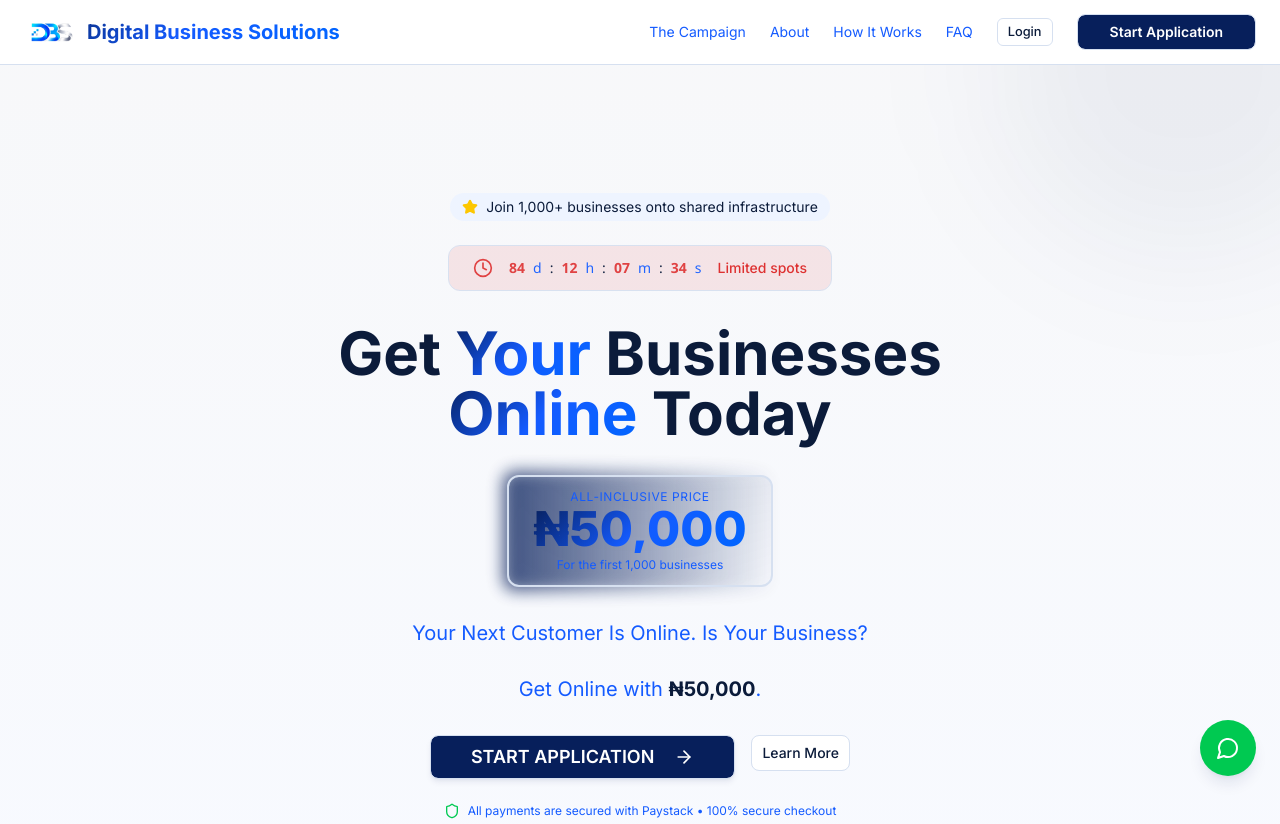
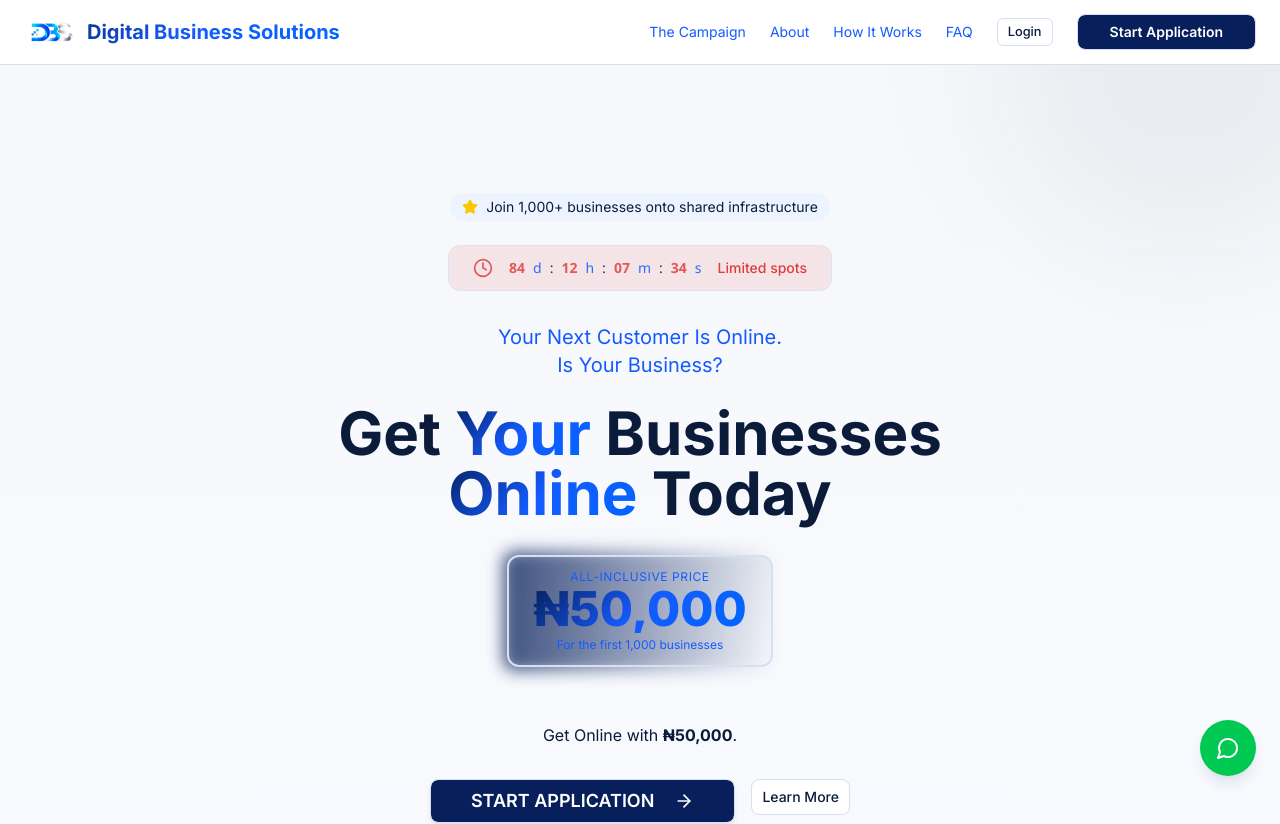
Before and after one commit to cyberdominion/digital-business-solutions, a Next.js app: page / in a window 1280 px wide. Shown: the top 824 px of the page. Built offline with nearby package versions, Linux system fonts and the light colour scheme.

Commit message:
Caption Shift

```diff
--- a/src/app/page.tsx
+++ b/src/app/page.tsx
@@ -102,6 +102,12 @@ export default function RootPage() {
                 <CountdownTimer />
               </div>
 
+              <p className="text-xl text-muted-foreground mt-6 max-w-2xl mx-auto animation-fade-in">
+                Your Next Customer Is Online.
+                <br></br>Is Your Business?
+                <br></br>
+              </p>
+
               <h1 className="text-4xl md:text-5xl lg:text-6xl font-bold mt-6 animation-fade-in text-balance">
 
 
@@ -114,9 +120,8 @@ export default function RootPage() {
                 <PriceDisplay />
               </div>
 
-              <p className="text-xl text-muted-foreground mt-6 max-w-2xl mx-auto animation-fade-in">
-                Your Next Customer Is Online. Is Your Business?
-                <br></br>
+
+              <p>
                   <br></br>
                 Get Online with <strong className="text-foreground">₦50,000</strong>.
               </p>
```
